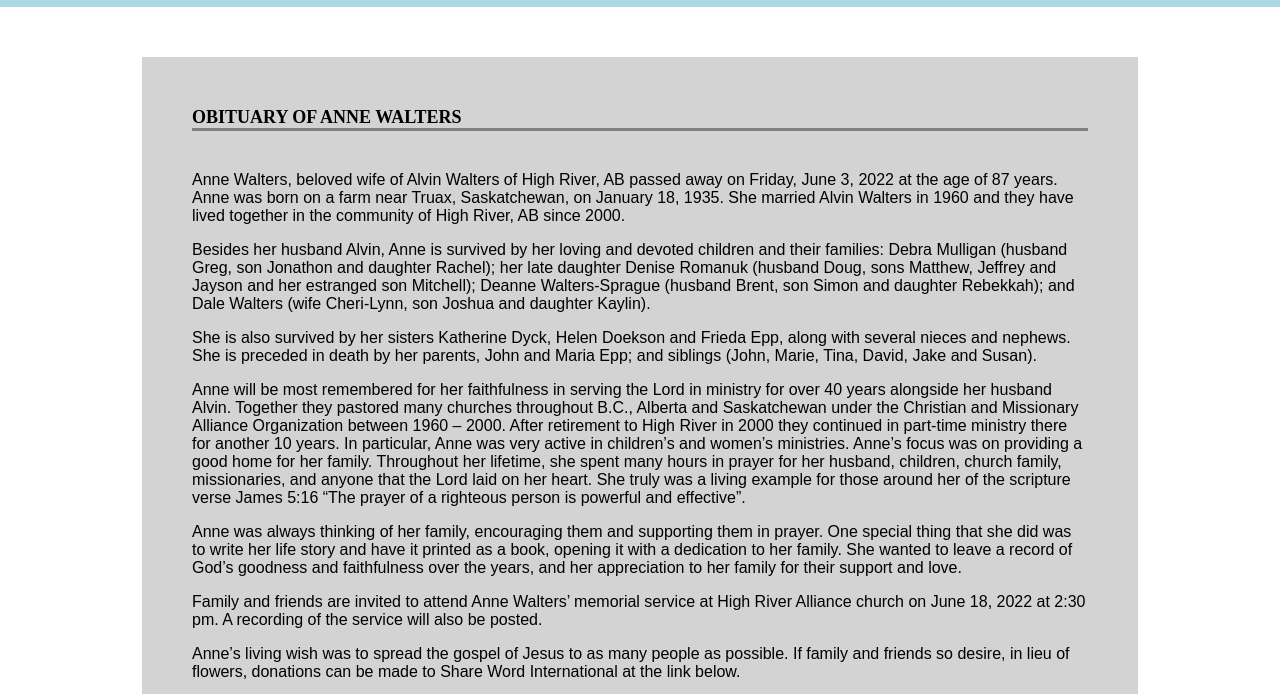
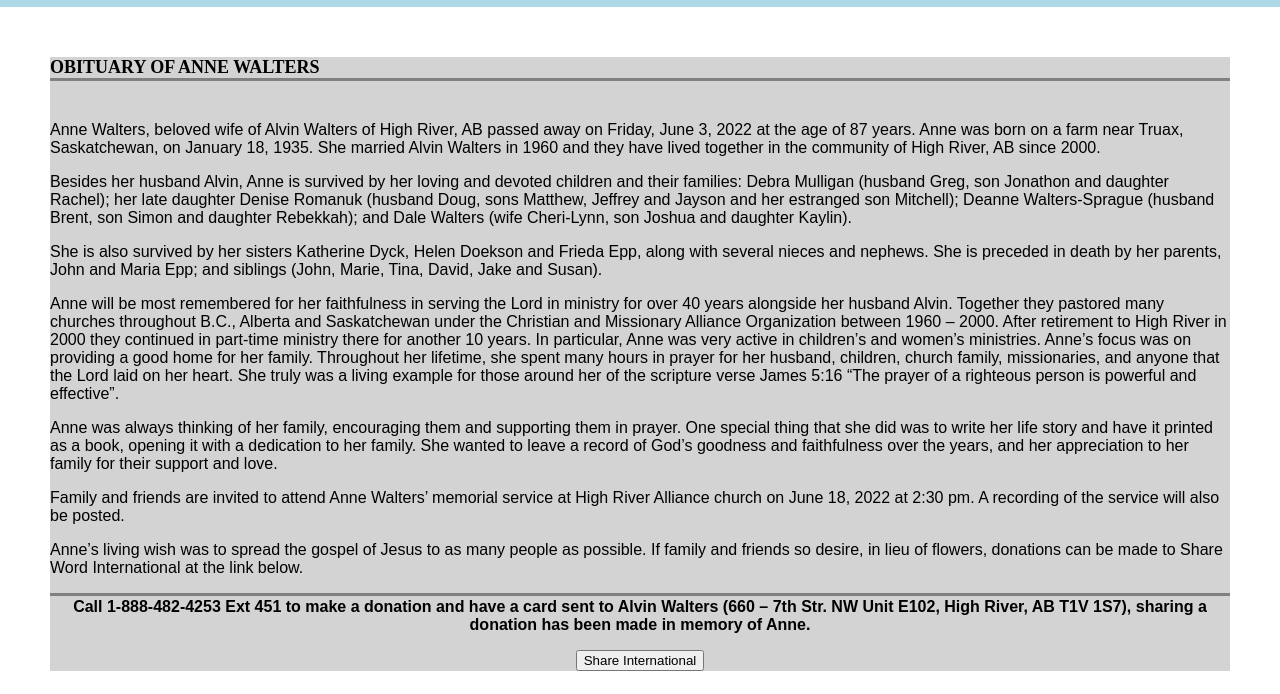
Before and after one commit to JoshuaW13/AnneWalters, a plain HTML site: page pages/obituary.html in a window 1280 px wide. Shown: the part 87-781 px from the top of the page. Drawn offline with Linux system fonts and the light colour scheme.

Commit message:
trying to fix

```diff
--- a/styles/grandmaStyles.css
+++ b/styles/grandmaStyles.css
@@ -93,14 +93,21 @@ p{
     box-sizing: border-box;
 }
 .paper{
+    background-color: lightgray;
+    font-family: sans-serif;
     margin: 50px;
+
+}
+/*
+margin: 50px;
     background-color: lightgray;
     padding: 50px;
     width: 70%;
+    height: fit-content;
     font-family: sans-serif;
     word-wrap: break-word;
     overflow: auto;
-}
+*/
 
 .header{
     font-weight: bold;
```
